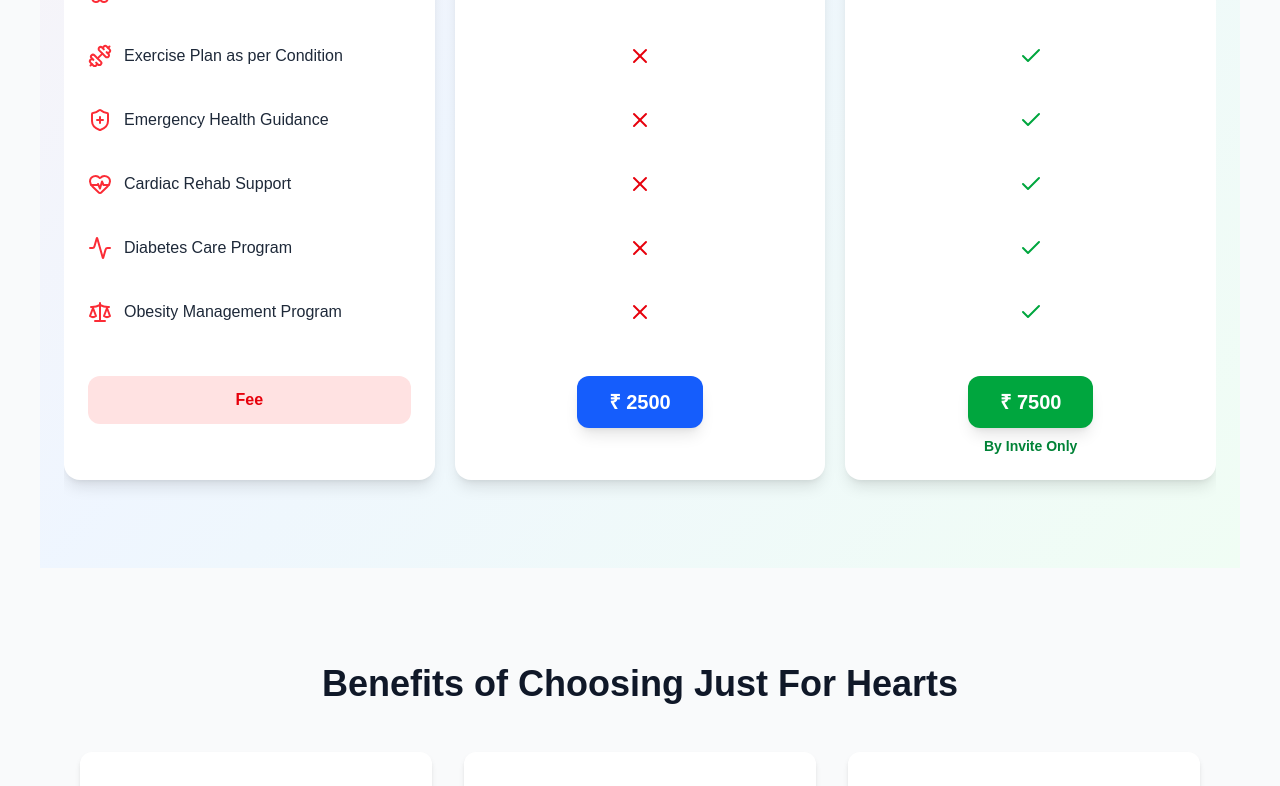
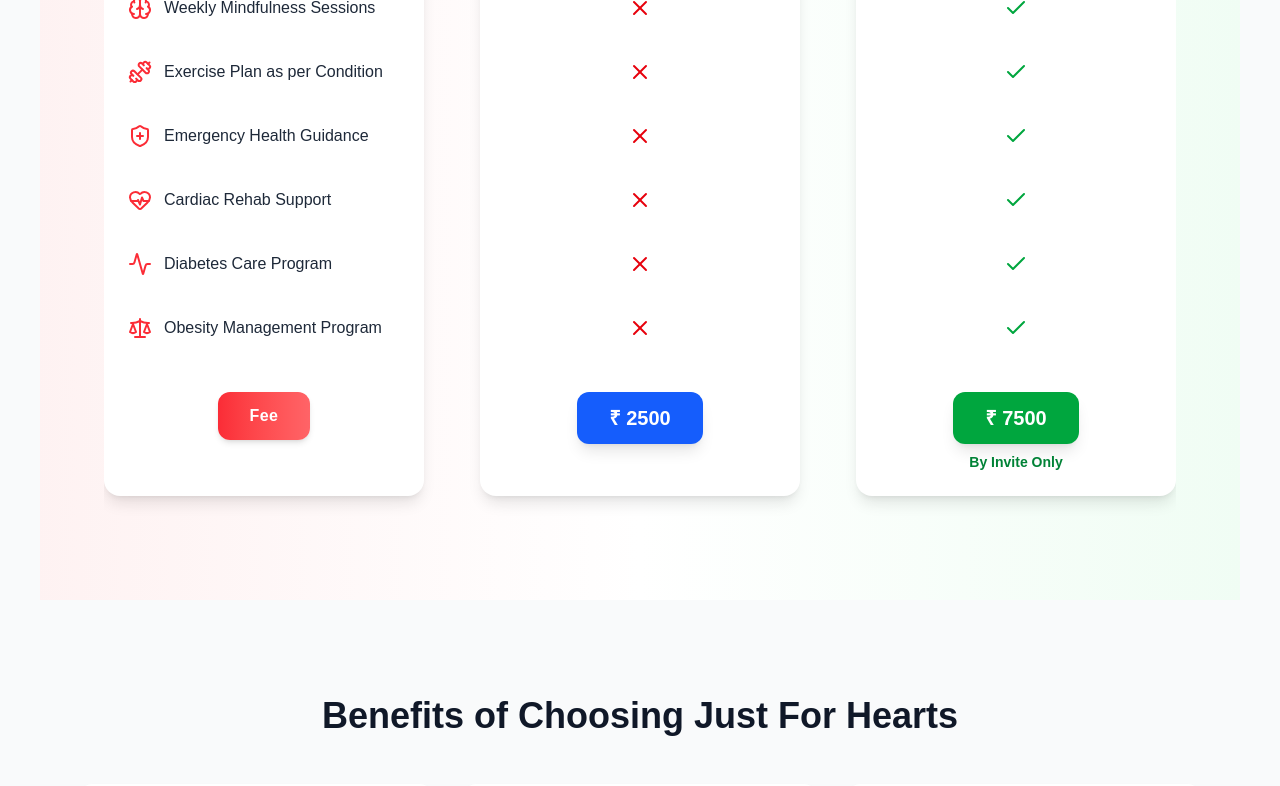
Before and after one commit to pranavpatildz/Just-For-Hearts, a Next.js app: page / in a window 1280 px wide. Shown: the part 1632-2418 px from the top of the page. Built offline with nearby package versions, Linux system fonts and the light colour scheme.

Commit message:
24-02-2026 22:51:00 Commparision Section Fixed

```diff
--- a/components/public/ComparisonSection.tsx
+++ b/components/public/ComparisonSection.tsx
@@ -20,8 +20,8 @@
   ];
 
   return (
-    <section className="relative py-16 bg-gradient-to-br from-red-50 via-blue-50 to-green-50">
-      <div className="max-w-7xl mx-auto px-6">
+    <section className="relative py-20 bg-gradient-to-r from-red-50 via-white to-green-50 overflow-hidden">
+      <div className="w-full px-8 xl:px-16 2xl:px-24">
 
         {/* Heading */}
         <div className="text-center mb-12">
@@ -36,10 +36,10 @@
         </div>
 
         {/* Table */}
-        <div className="flex overflow-x-auto gap-5 pb-6 md:grid md:grid-cols-3">
+        <div className="flex overflow-x-auto gap-8 pb-6 md:grid md:grid-cols-3 gap-10 xl:gap-14">
 
           {/* Features Column */}
-          <div className="min-w-[300px] md:min-w-0 bg-white rounded-2xl shadow-lg">
+          <div className="w-full min-w-[300px] md:min-w-0 bg-white rounded-2xl shadow-lg">
             <div className="bg-red-600 text-white text-center py-4 rounded-t-2xl">
               <h2 className="text-lg font-bold tracking-wide">
                 Features
@@ -55,7 +55,10 @@
                 </div>
               ))}
               <div className="mt-6 text-center">
-                <div className="bg-red-100 text-red-600 font-semibold py-3 rounded-xl">
+                <div className="inline-block px-8 py-3 rounded-xl
+                                bg-gradient-to-r from-red-500 to-red-400
+                                text-white font-semibold tracking-wide
+                                shadow-md">
                   Fee
                 </div>
               </div>
@@ -63,7 +66,7 @@
           </div>
 
           {/* Chronic Care Column */}
-          <div className="min-w-[300px] md:min-w-0 bg-white rounded-2xl shadow-lg">
+          <div className="w-full min-w-[300px] md:min-w-0 bg-white rounded-2xl shadow-lg">
             <div className="bg-blue-600 text-white text-center py-4 rounded-t-2xl">
               <h2 className="text-lg font-bold tracking-wide">
                 Chronic Care
@@ -88,7 +91,7 @@
           </div>
 
           {/* Personalised Care Column */}
-          <div className="min-w-[300px] md:min-w-0 bg-white rounded-2xl shadow-lg">
+          <div className="w-full min-w-[300px] md:min-w-0 bg-white rounded-2xl shadow-lg">
             {/* Heading */}
             <div className="bg-green-600 text-white text-center py-4 rounded-t-2xl">
               <h2 className="text-lg font-bold tracking-wide">
```
